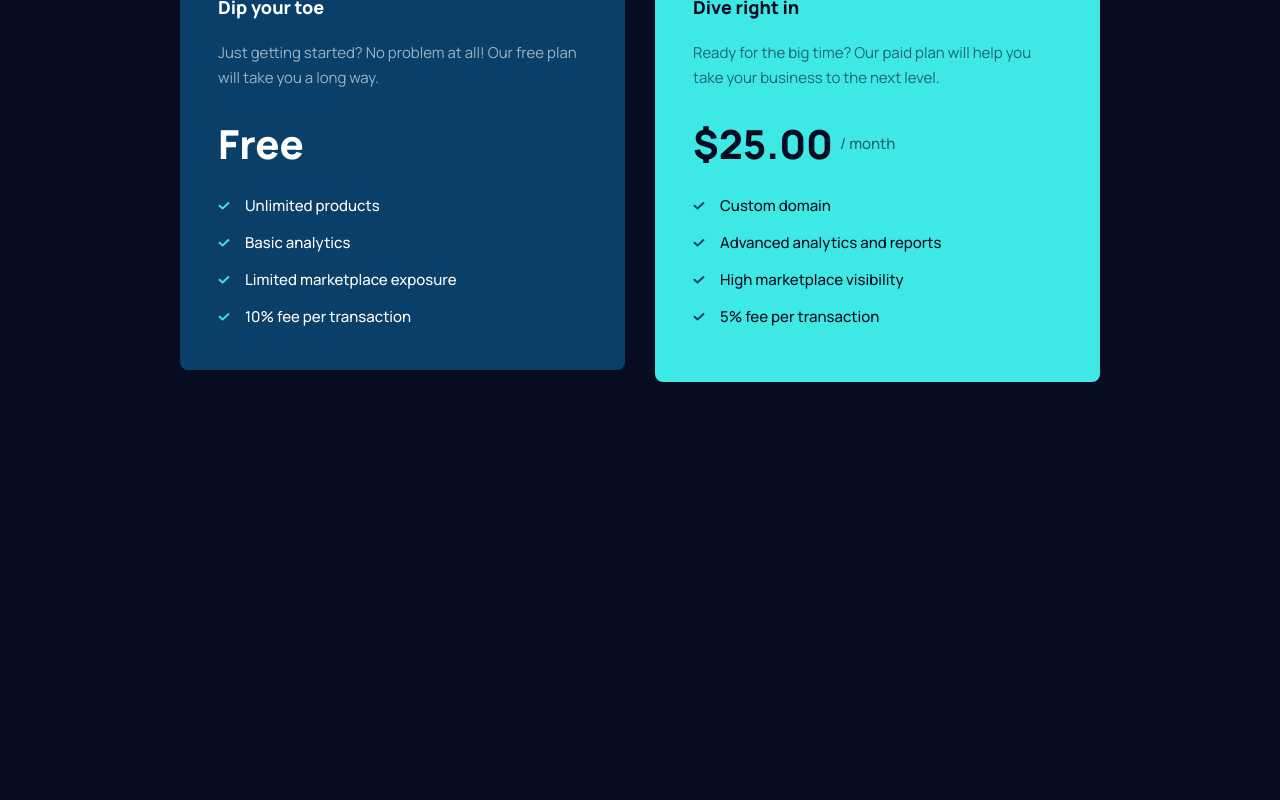
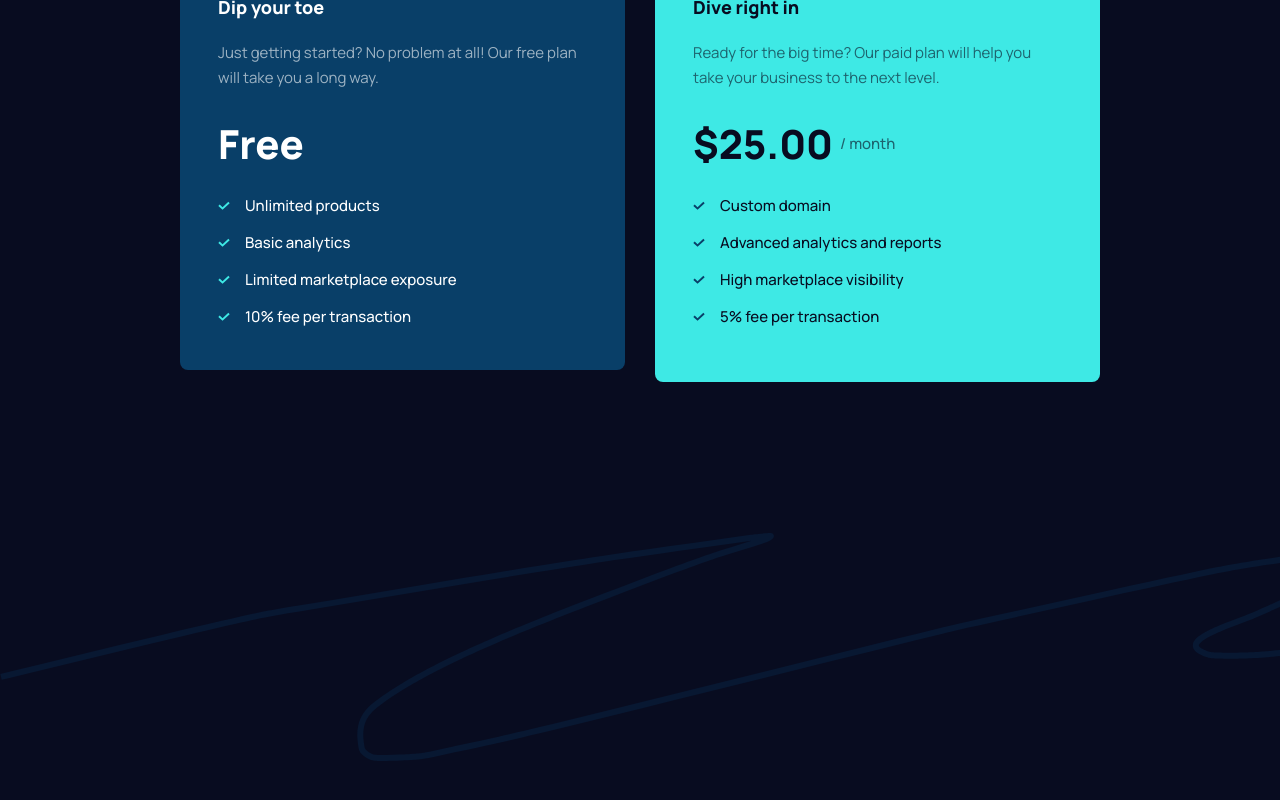
Before and after one commit to VillageR88/next-maker-pre-launch-landing-page, a Next.js app: page / in a window 1280 px wide. Shown: the part 1739-2539 px from the top of the page. Before the commit the page ends 2121 px from the top, so only its background shows below. Built offline with nearby package versions, Linux system fonts and the light colour scheme.

Commit message:
layout corrected, footer initial
Signed-off-by: VillageR88 <villager88pl@gmail.com>

```diff
--- /dev/null
+++ b/app/components/Footer.tsx
@@ -0,0 +1,5 @@
+export default function Footer() {
+  return (
+    <footer className="mt-[151px] h-[228px] w-full max-w-[1665px] bg-[url('../public/assets/images/bg-footer-squiggle.svg')]"></footer>
+  );
+}
--- a/app/components/Main.tsx
+++ b/app/components/Main.tsx
@@ -1,13 +1,13 @@
 import MainRow1 from './MainRow1';
 import MainRow2 from './MainRow2';
-import MainRow from './MainRow3';
+import MainRow3 from './MainRow3';
 
 export default function Main() {
   return (
-    <main className="mt-[116px] flex flex-col items-center gap-[202px]">
+    <main className="mt-[116px] flex flex-col items-center">
       <MainRow1 />
       <MainRow2 />
-      <MainRow />
+      <MainRow3 />
     </main>
   );
 }
--- a/app/components/MainRow2.tsx
+++ b/app/components/MainRow2.tsx
@@ -53,7 +53,7 @@ export default function MainRow2() {
   };
 
   return (
-    <ul className="flex h-[383px] w-full max-w-[1110px] gap-[30px] text-white">
+    <ul className="mt-[202px] flex h-[383px] w-full max-w-[1110px] gap-[30px] text-white">
       {listItems.map((item, index) => (
         <MiddleBlock
           classExtension={index % 2 ? 'self-end' : 'sel-start'}
--- a/app/components/MainRow3.tsx
+++ b/app/components/MainRow3.tsx
@@ -41,7 +41,7 @@ export default function MainRow3() {
     },
   };
   return (
-    <div className="flex flex-col items-center gap-[72px] text-center">
+    <div className="mt-[202px] flex flex-col items-center gap-[72px] text-center">
       <section className="flex max-w-[540px] flex-col gap-[24px]">
         <h2 className="text-[#FFFFFF]">Our pricing plans</h2>
         <p className="text-[#777F98]">
--- a/app/layout.tsx
+++ b/app/layout.tsx
@@ -27,7 +27,7 @@ export default function RootLayout({ children }: { children: React.ReactNode })
         <meta property="og:image" content={undefined} />
       </head>
       <body
-        className={`${manrope.variable} flex min-h-dvh flex-col items-center justify-start overflow-x-hidden bg-[#080C20] pt-[81px] font-manrope sm:min-h-screen`}
+        className={`${manrope.variable} flex min-h-dvh flex-col items-center justify-start overflow-x-hidden bg-[#080C20] pb-[117px] pt-[81px] font-manrope sm:min-h-screen`}
       >
         <div className="absolute top-0 -z-10 mt-[213px] h-[378px] w-[544px]">
           <Image fill src={heroSquiggle as string} alt="background" priority />
--- a/app/page.tsx
+++ b/app/page.tsx
@@ -1,12 +1,14 @@
 'use client';
 import Header from '@/app/components/Header';
 import Main from './components/Main';
+import Footer from './components/Footer';
 
 export default function Home() {
   return (
     <>
       <Header />
       <Main />
+      <Footer />
     </>
   );
 }
```
